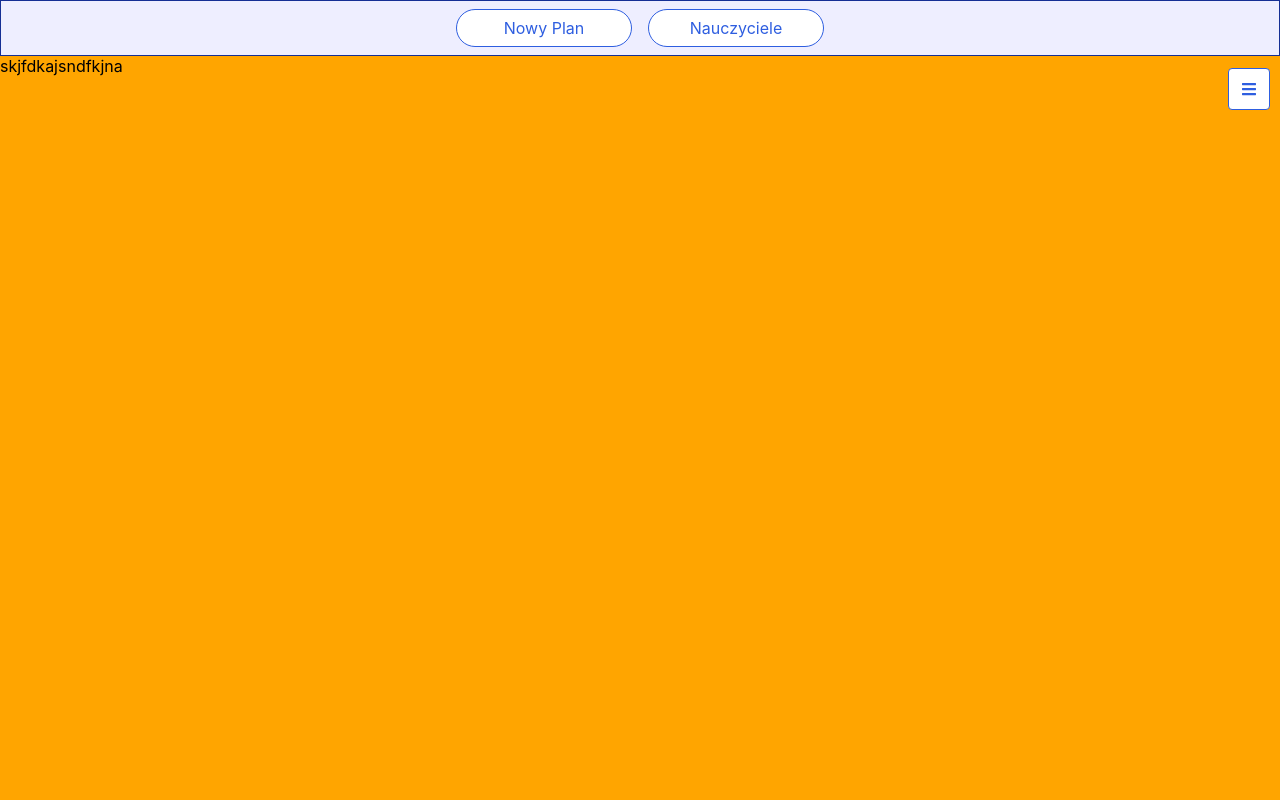
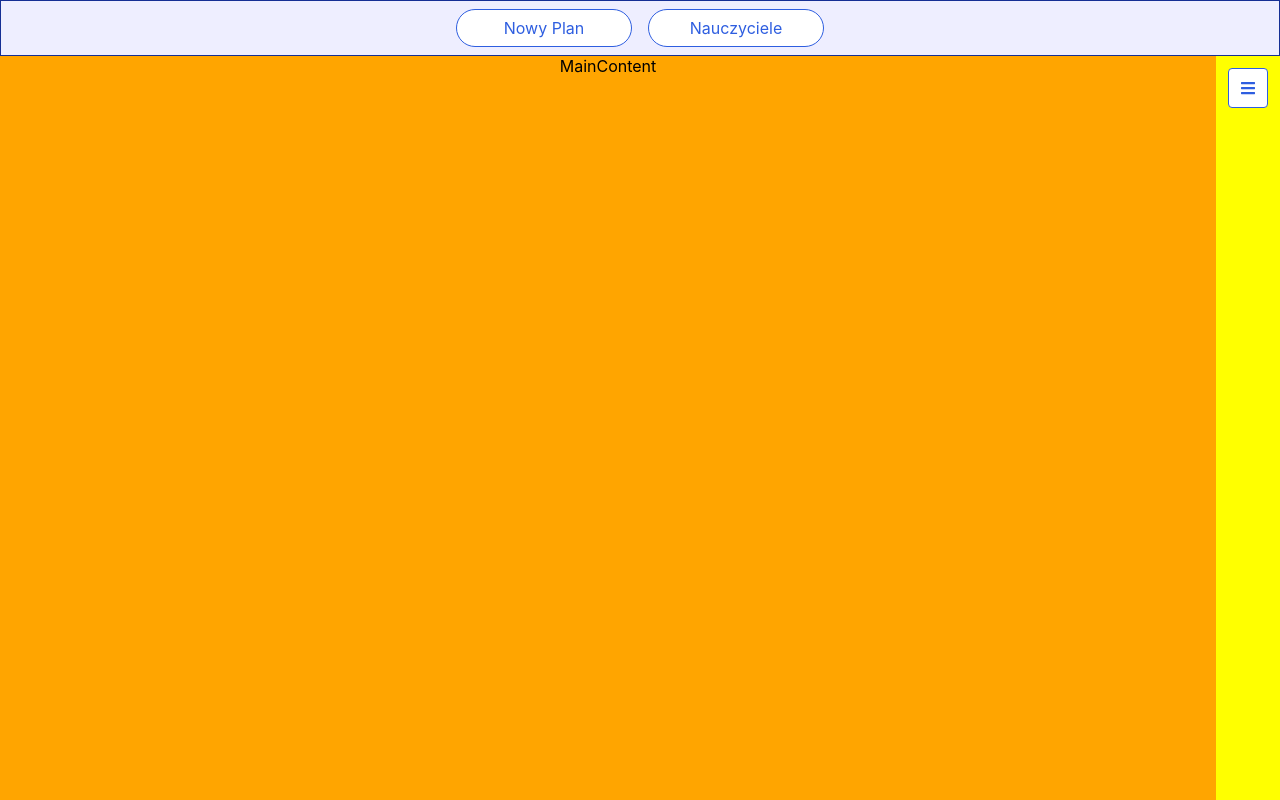
Before and after one commit to WooooCash/UPZ-Frontend_2, a React (Create React App) app: page / in a window 1280 px wide. Built offline with nearby package versions, Linux system fonts and the light colour scheme.

Commit message:
Fixed SideBar layout

```diff
--- a/src/screens/components/SideBar/SideBar.css
+++ b/src/screens/components/SideBar/SideBar.css
@@ -1,5 +1,5 @@
 .sideBar {
-    width: 250px;
+    width: 40px;
     overflow: hidden;
 
     background-color: transparent;
@@ -7,13 +7,12 @@
     padding: 12px;
 
     transition-duration: 150ms;
-    transition-property: background-color, transform;
-    transform: translate(210px, 0px);
+    transition-property: background-color, width;
 }
 
 .sideBarExpanded {
+    width: 250px;
     background-color: rgb(241, 241, 241);
-    transform: none;
 }
 
 .sideBarTopRow {
@@ -32,9 +31,13 @@
     margin-bottom: auto;
 
     white-space: nowrap;
+
+    user-select: none;
 }
 
 .sideBarButton {
+    box-sizing: border-box;
+
     width: 40px;
     height: 40px;
 
--- a/src/screens/main/MainScreen.css
+++ b/src/screens/main/MainScreen.css
@@ -16,11 +16,14 @@
 
     overflow: hidden;
 
-    background-color: orange;
+    background-color: yellow;
 }
 
 .content-main {
     flex: 1;
 
     background-color: orange;
+
+    justify-content: center;
+    text-align: center;
 }
--- a/src/screens/main/MainScreen.js
+++ b/src/screens/main/MainScreen.js
@@ -10,7 +10,7 @@ export default function MainScreen(props) {
             <NavBar />
             <div className="content-box">
                 <div className="content-main">
-                    skjfdkajsndfkjna
+                    MainContent
                 </div>
                 <SideBar />
             </div>
```
